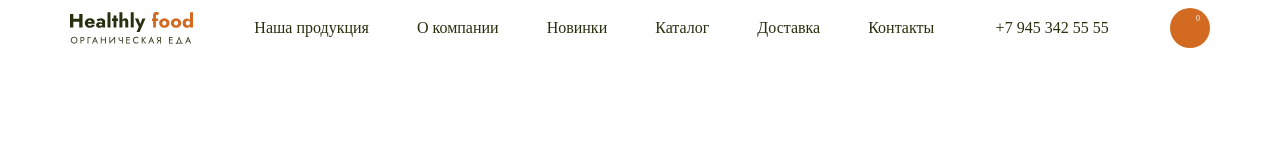
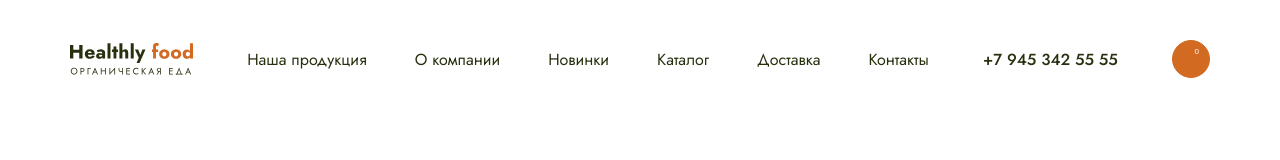
Before and after one commit to Dzuba110729/modele02-Shop, a website built with webpack: page src/index.html in a window 1280 px wide. Built offline with nearby package versions, Linux system fonts and the light colour scheme; files whose address does not match are found by name.

Commit message:
all header

```diff
--- a/src/index.html
+++ b/src/index.html
@@ -36,9 +36,9 @@
 				</ul>
 			</nav>
 			<a href="tel:+79453425555" class="header__tel">+7 945 342 55 55</a>
-			<a href="#" class="header__cart">
+			<button href="#" class="header__cart">
 				<span class="header__counter">0</span>
-			</a>
+			</button>
 		</header>
 	</div>
 </body>
--- a/src/styles/main.scss
+++ b/src/styles/main.scss
@@ -1,6 +1,20 @@
-$text: #27300f;
+@import url('https://fonts.googleapis.com/css2?family=Cormorant:ital,wght@0,700;1,700&family=Jost:wght@400;500&display=swap');
+
+$green: #27300f;
 $orange: #d26a22;
 $white: #fff;
+
+$font-jost: 'Jost', sans-serif;
+$font-cormorant: 'Cormorant', serif;
+
+html {
+	font-size: 10px;
+}
+
+body {
+	font-size: 1.6rem;
+	font-family: $font-jost;
+}
 
 .header {
 	max-width: 1140px;
@@ -10,44 +24,54 @@ $white: #fff;
 	display: flex;
 	justify-content: space-between;
 	align-items: center;
+	margin-top: 4rem;
 	&__nav {
 		display: flex;
 		list-style-type: none;
 		margin: 0;
 		padding-left: 0;
-		gap: 48px;
+		gap: 4.8rem;
 	}
 	&__link {
-		font-size: 16px;
-		color: $text;
+		font-size: 1.6rem;
+		color: $green;
 		text-decoration: none;
 		&:hover {
 			color: $orange;
 		}
 	}
 	&__tel {
-		font-size: 16px;
-		color: $text;
+		font-size: 1.6rem;
+		color: $green;
+		font-weight: 500;
 		text-decoration: none;
+		&:hover {
+			color: $orange;
+		}
 	}
 	&__cart {
 		display: block;
-		width: 40px;
-		height: 40px;
+		width: 3.8rem;
+		height: 3.8rem;
 		border-radius: 100%;
 		background-color: $orange;
 		background-image: url(../images/cart.svg);
 		background-repeat: no-repeat;
 		background-position: center;
-		background-size: 17px 15px;
+		background-size: 1.7rem 1.5rem;
 		position: relative;
+		border: 1px solid $orange;
+		&:hover {
+			background-color: $green;
+			border: 1px solid $green;
+		}
 	}
 	&__counter {
-		font-size: 8px;
+		font-size: .8rem;
 		color: $white;
 		position: absolute;
-		right: 10px;
-		top: 6px;
+		right: 1rem;
+		top: .6rem;
 	}
 }
 
@@ -56,6 +80,6 @@ $white: #fff;
 	background-image: url(../images/logo.svg);
 	background-repeat: no-repeat;
 	background-size: cover;
-	width: 123px;
-	height: 32px;
+	width: 12.3rem;
+	height: 3.2rem;
 }
```
